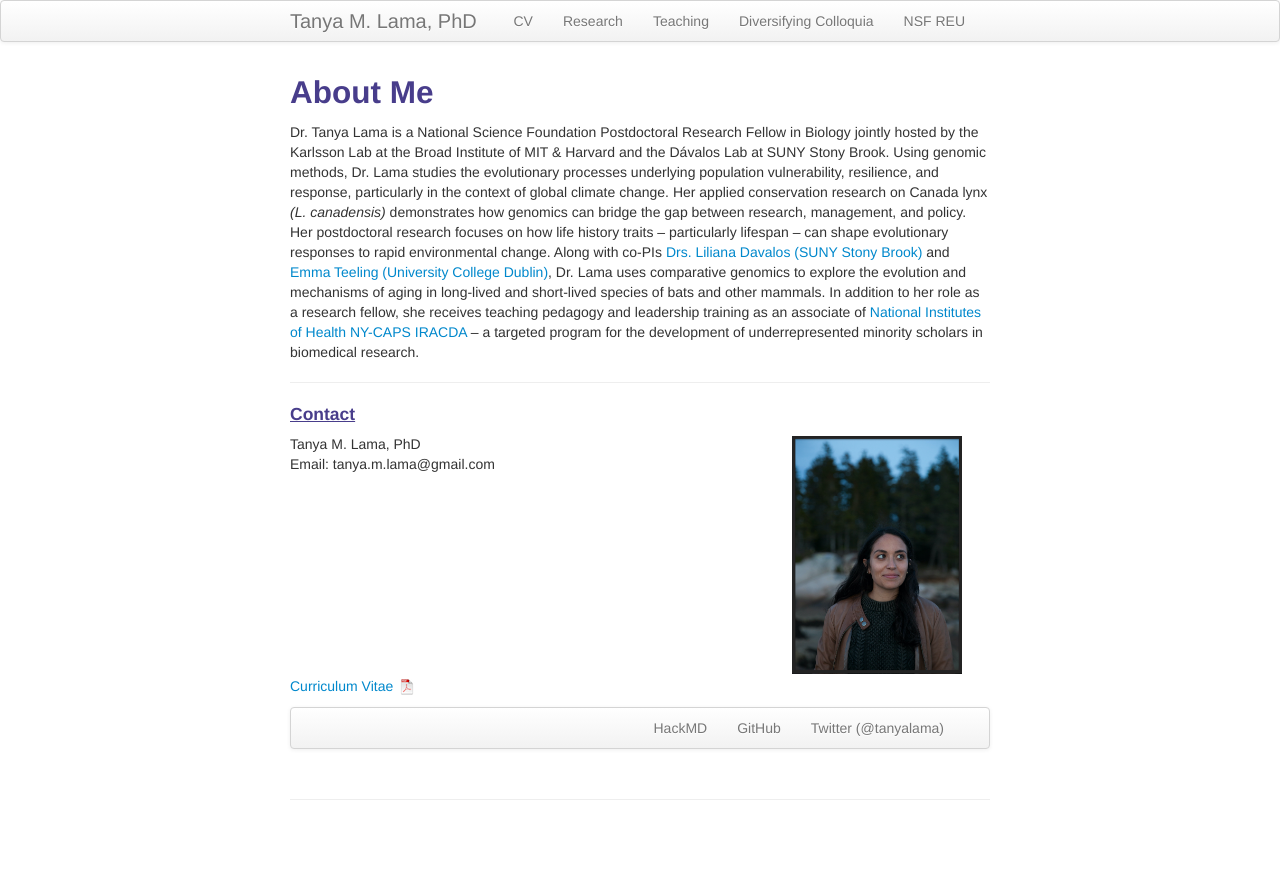
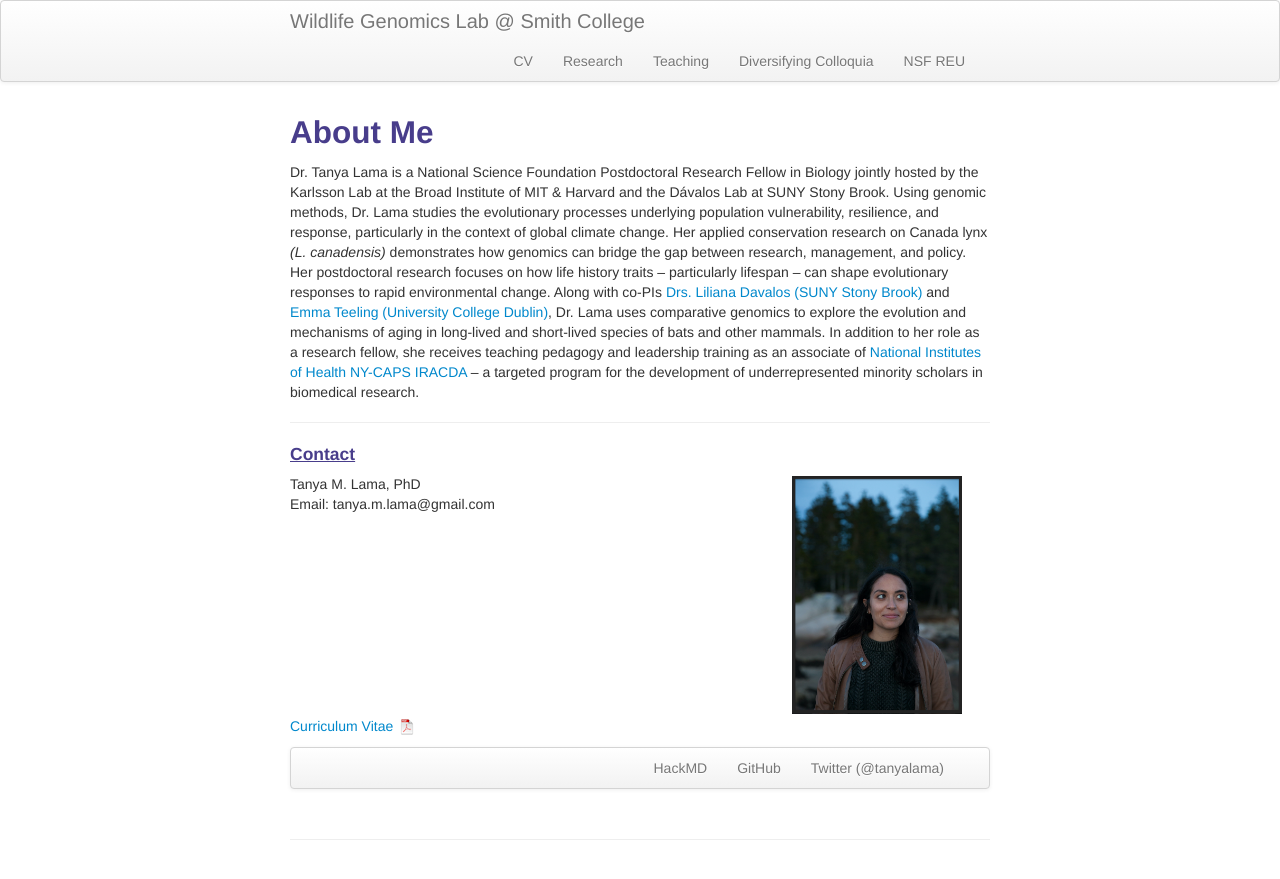
Before and after one commit to tanyalama/tanyalama.github.io, a Jekyll site: the page built from index.md, in a window 1280 px wide. Shown: the top 879 px of the page. Built offline with Jekyll 4.4.1, drawn with Linux system fonts in a browser that asks for light colours.

Commit message:
Update _config.yml

```diff
--- a/_config.yml
+++ b/_config.yml
@@ -8,7 +8,7 @@ highlighter: rouge
 # Themes are encouraged to use these universal variables
 # so be sure to set them if your theme uses them.
 #
-title : Tanya M. Lama, PhD
+title : Wildlife Genomics Lab @ Smith College
 author :
   name : Tanya M. Lama
   email : tlama@smith.edu
```
